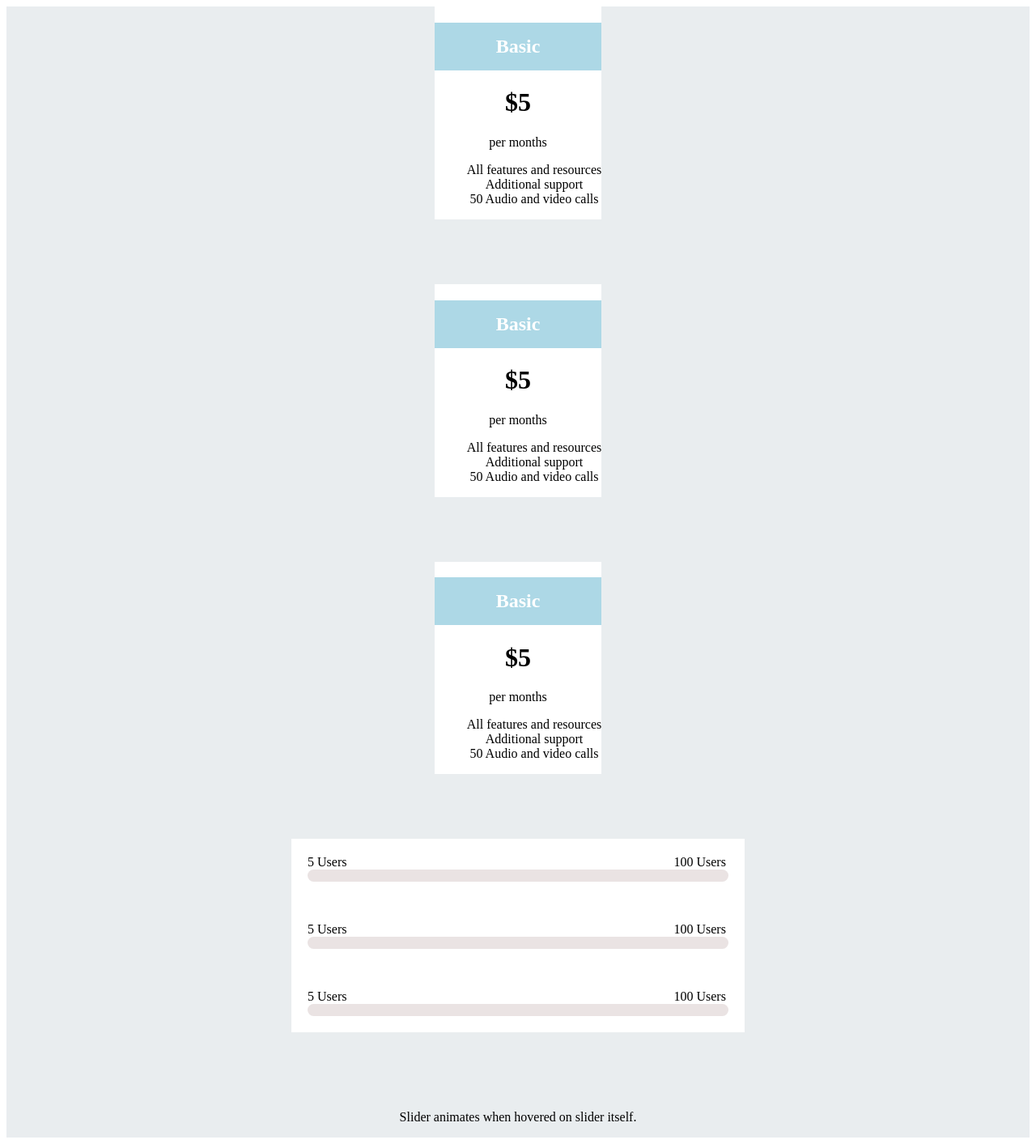
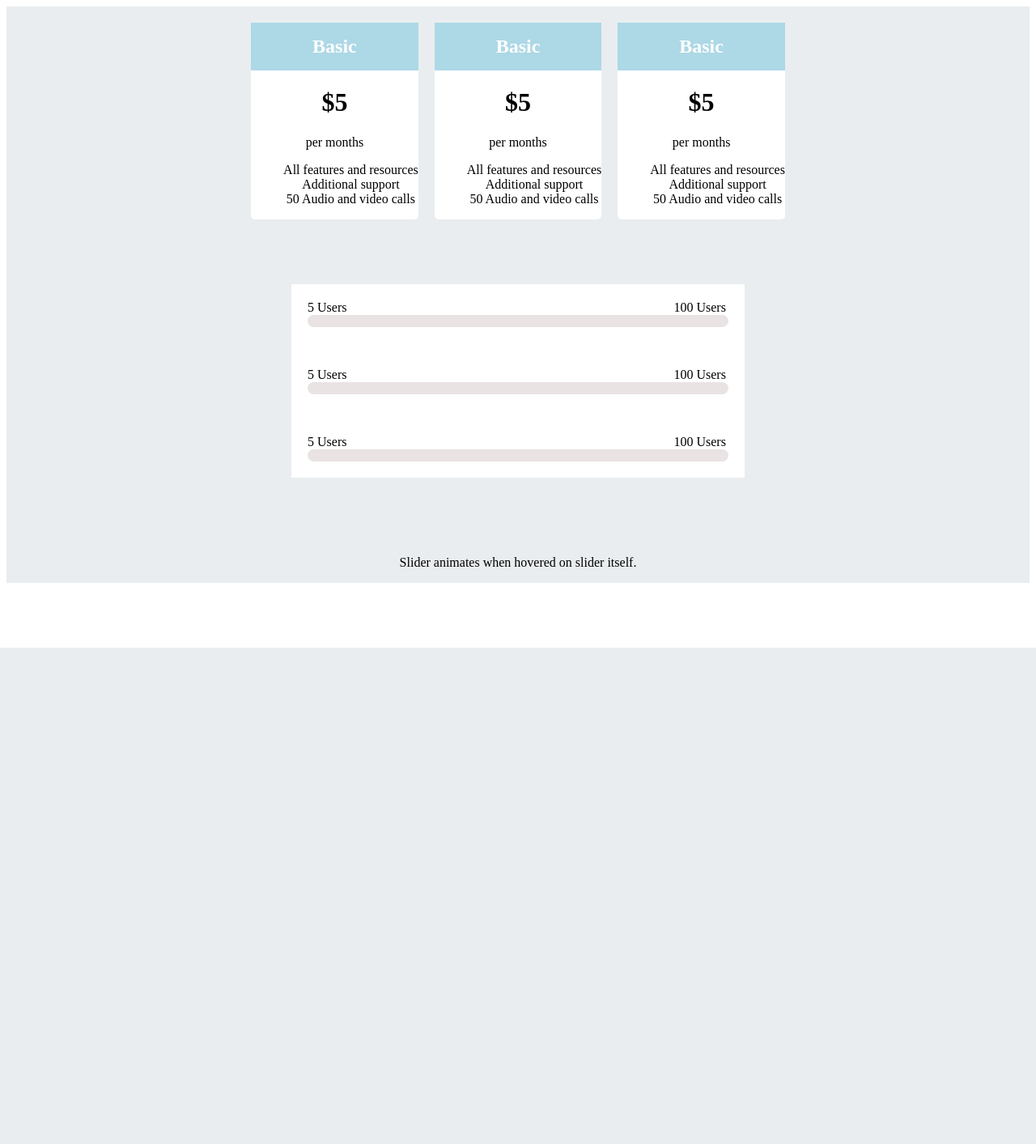
Before and after one commit to binaya-batas/outside_internship, a PHP site: page /CSS/Assessment-14/index.html in a window 1280 px wide. Shown: the whole page at 81% size. After the commit the page ends 800 px from the top, so only its background shows below. Run offline with PHP 8.4, Linux system fonts and the light colour scheme.

Commit message:
Background effects change in assessment 14.

```diff
--- a/CSS/Assessment-14/index.html
+++ b/CSS/Assessment-14/index.html
@@ -9,6 +9,7 @@
 </head>
 <body>
     <div class="container">
+        <div class="plans">
             <div class="plans__card">
                 <h2 class="plans__card__title plans__card__title--blue">
                     Basic
@@ -53,6 +54,7 @@
                     <li>50 Audio and video calls</li>
                 </ul>
             </div>
+        </div>
 
 
         <div class="slider">
--- a/CSS/Assessment-14/style.css
+++ b/CSS/Assessment-14/style.css
@@ -1,5 +1,5 @@
 :root {
-    --on-hover: #7DD0ED;
+    --on-hover: #28A7D2;
     --primary: #E9EDEF;
 }
 
@@ -12,10 +12,16 @@
     background-color: var(--primary);
 }
 
+.plans {
+    display: flex;
+    gap: 20px;
+    margin-top: 20px;
+}
 
 .plans__card {
+    border-radius: 5px;
     text-align: center;
-    transition: 1s;
+    transition: 0.5s;
     background-color: white;
 }
 
@@ -24,14 +30,20 @@
 
 }
 
-.plans__card:hover + .plans__card__title--blue {
-    color: lightblue;
+.plans__card:hover > .plans__card__price, .plans__card:hover > .plans__card__validity {
+    color: #28A7D2;
 }
 
 .plans__card__title {
     padding:1rem;
     background-color: lightblue;
     color: white;
+    transition: 0.5s;
+    margin-top: 0;
+}
+
+.plans__card:hover > .plans__card__title {
+    background-color: var(--on-hover);
 }
 
 .plans__card ul li {
@@ -78,7 +90,7 @@
     transition: 0.6s;
 }
 
-.plans__card:hover ~ .slider .slider__list .slider__list__bar .slider__list__bar--animation {
+.plans > .plans__card:hover ~ .slider .slider__list .slider__list__one .slider__list__bar .slider__list__bar--animation {
     background-color: var(--on-hover);
     width: 200px;
 }
```
Lines whose indentation alone changed are shown as unchanged.
